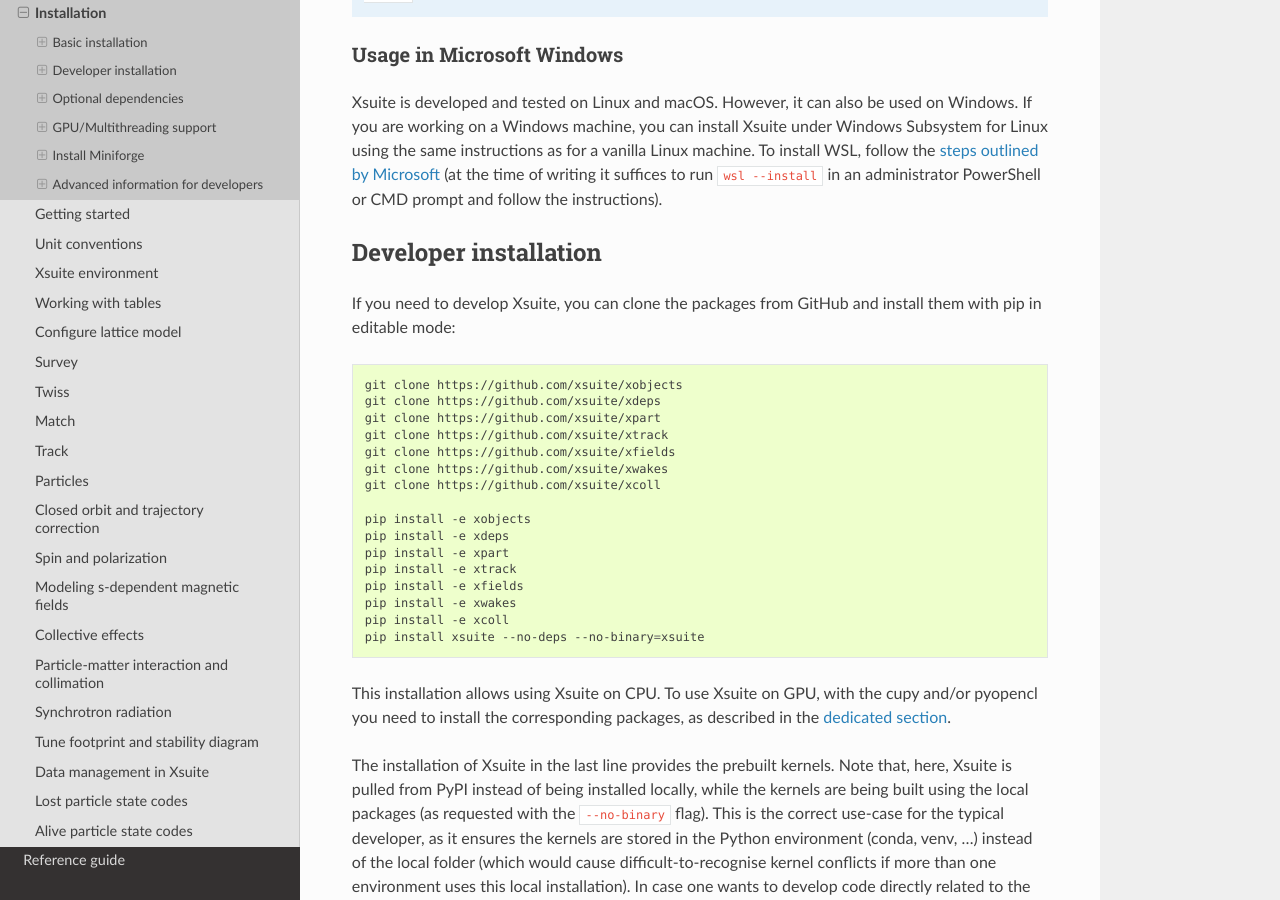
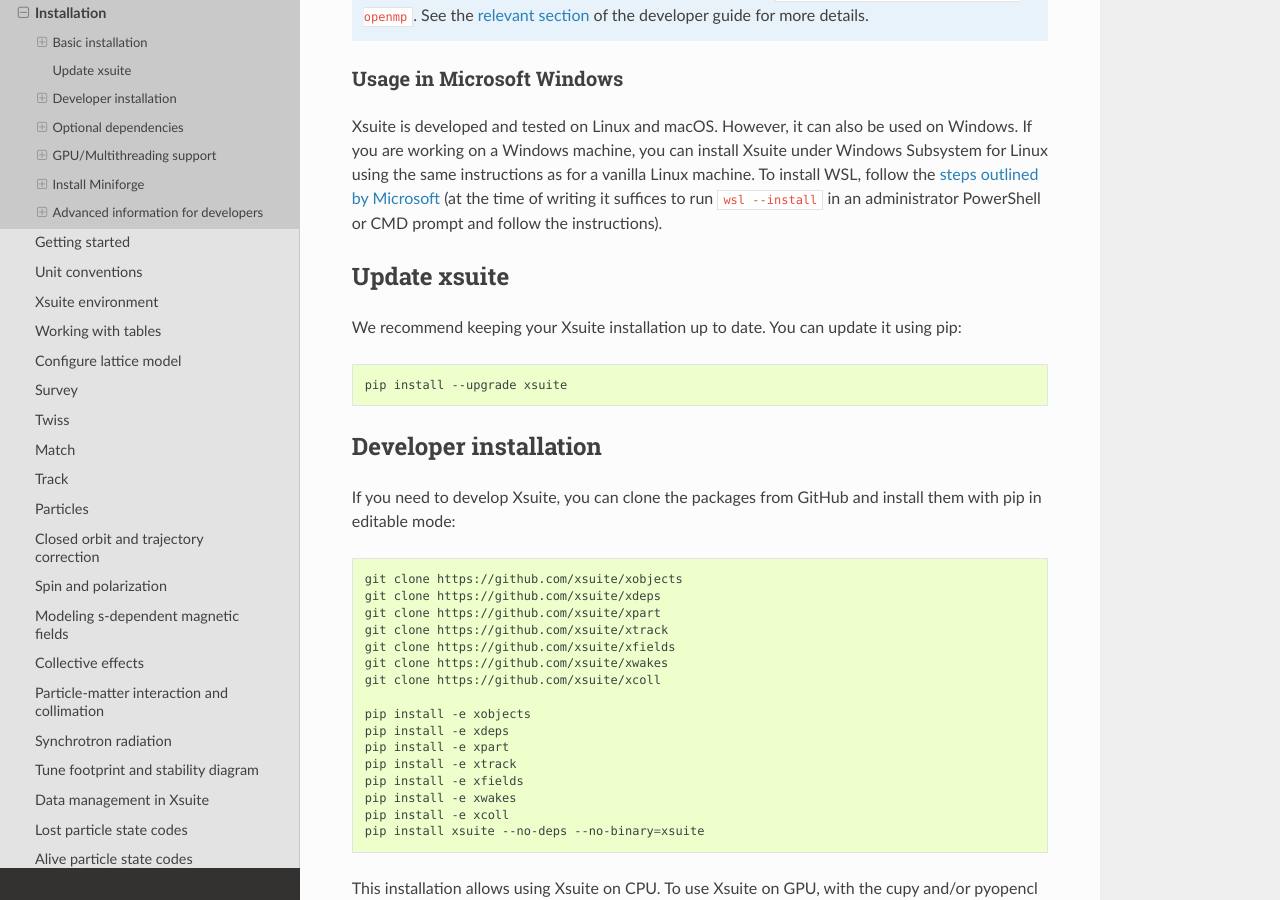
Before and after one commit to xsuite/xsuite, a Sphinx documentation site: the page built from docs/installation.rst, in a window 1280 px wide and 900 px high, scrolled down 1367 px. Built offline with Sphinx 7.4.7 and the Read the Docs theme 3.1.0, drawn with Linux system fonts in a browser that asks for light colours; pages that are not in the unit, such as notebooks, are missing from menus; the version number could not be read and is left out.

Commit message:
Add update section in User's guide

```diff
--- a/docs/installation.rst
+++ b/docs/installation.rst
@@ -46,6 +46,17 @@
 machine. To install WSL, follow the `steps outlined by Microsoft <https://learn.microsoft.com/en-us/windows/wsl/install>`_
 (at the time of writing it suffices to run ``wsl --install`` in an administrator
 PowerShell or CMD prompt and follow the instructions).
+
+
+Update xsuite
+=============
+
+We recommend keeping your Xsuite installation up to date. You can update it
+using pip:
+
+.. code-block:: bash
+
+    pip install --upgrade xsuite
 
 
 Developer installation
```
